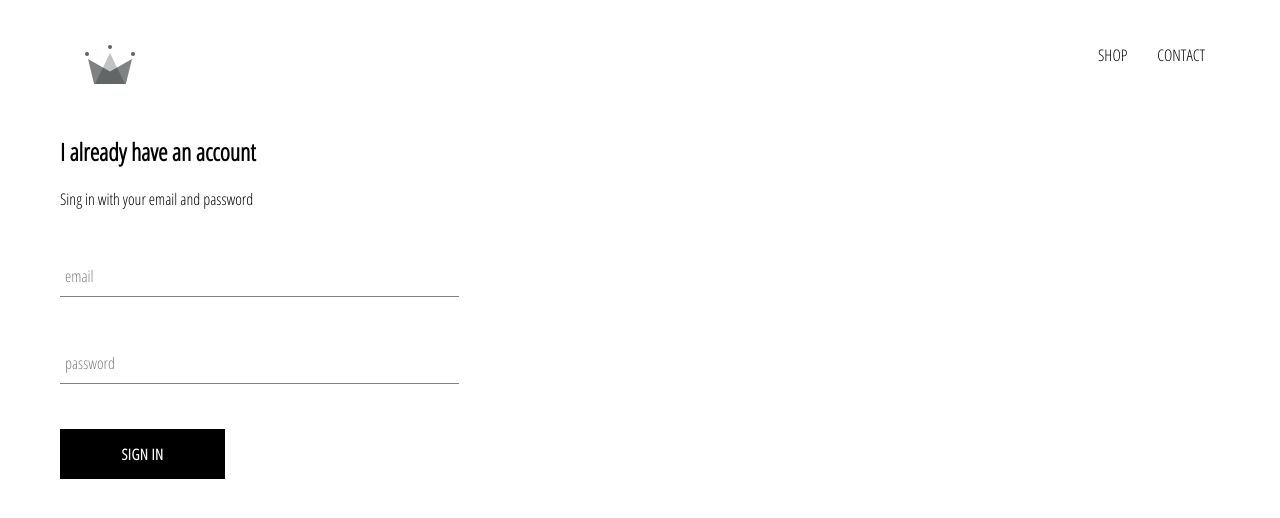
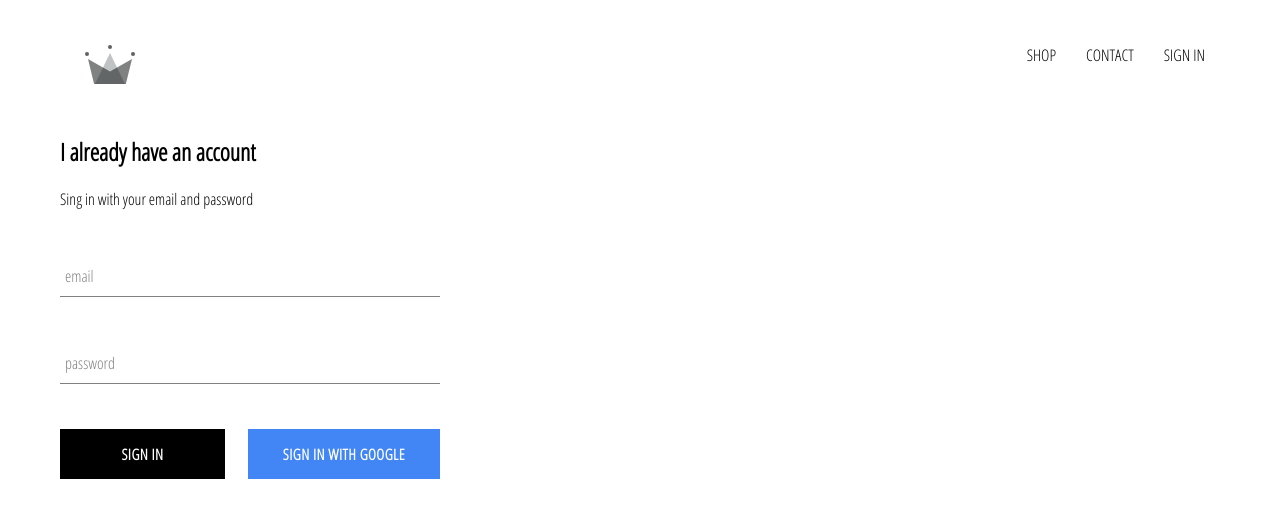
Before and after one commit to nestor-arguello/react-e-commerce, a React (Create React App) app: page /signin in a window 1280 px wide. Shown: the top 518 px of the page. Built offline with nearby package versions, Linux system fonts and the light colour scheme; no server answers.

Commit message:
add firebase integration and google authentication

```diff
--- a/package.json
+++ b/package.json
@@ -6,6 +6,7 @@
     "@testing-library/jest-dom": "^4.2.4",
     "@testing-library/react": "^9.3.2",
     "@testing-library/user-event": "^7.1.2",
+    "firebase": "^7.11.0",
     "node-sass": "^4.13.1",
     "react": "^16.13.0",
     "react-dom": "^16.13.0",
--- a/src/App.css
+++ b/src/App.css
@@ -7,3 +7,7 @@
   text-decoration: none;
   color: black;
 }
+
+* {
+  box-sizing: border-box;
+}
--- a/src/App.js
+++ b/src/App.js
@@ -7,11 +7,30 @@
 import ShopPage from './pages/shop/shop.component';
 import Header from './components/header/header.component';
 import SignInAndSignUpPage from './pages/sign-in-and-sign-up/sign-in-and-sign-up.component';
+import { auth } from './firebase/firebase.util';
 
-function App() {
+class App extends React.Component {
+  state = {
+    currentUser: null,
+  };
+
+  unsubscribeFromAuth = null;
+
+  componentDidMount() {
+    this.unsubscribeFromAuth = auth.onAuthStateChanged(user => {
+      this.setState({ currentUser: user });
+      console.log(user);
+    });
+  }
+
+  componentWillUnmount() {
+    this.unsubscribeFromAuth();
+  }
+
+  render() {
     return (
       <div>
-      <Header />
+        <Header currentUser={this.state.currentUser} />
         <Switch>
           <Route exact path="/" component={HomePage} />
           <Route path="/shop" component={ShopPage} />
@@ -20,5 +39,6 @@
       </div>
     );
   }
+}
 
 export default App;
--- a/src/components/custom-button/custom-button.component.jsx
+++ b/src/components/custom-button/custom-button.component.jsx
@@ -2,9 +2,9 @@
 
 import './custom-button.styles.scss';
 
-const CustomButton = ({ children, ...props }) => {
+const CustomButton = ({ children, isGoogleSignIn, ...props }) => {
   return (
-    <button className="custom-button" {...props}>
+    <button className={`${isGoogleSignIn ? 'google-sign-in' : ''} custom-button`} {...props}>
       {children}
     </button>
   );
--- a/src/components/custom-button/custom-button.styles.scss
+++ b/src/components/custom-button/custom-button.styles.scss
@@ -19,4 +19,14 @@
     color: black;
     border: 1px solid black;
   }
+
+  &.google-sign-in {
+    background-color: #4285f4;
+    color: white;
+
+    &:hover {
+      background-color: #357ae8;
+      border: none;
+    }
+  }
 }
--- a/src/components/header/header.component.jsx
+++ b/src/components/header/header.component.jsx
@@ -3,8 +3,9 @@
 import { ReactComponent as Logo } from '../../assets/4.3 crown.svg.svg';
 
 import './header.styles.scss';
+import { auth } from '../../firebase/firebase.util';
 
-const Header = ({...props}) => {
+const Header = ({ currentUser,...props}) => {
   return (
     <div className="header">
       <Link className="logo-container" to="/">
@@ -17,6 +18,15 @@
         <Link className="option" to="/shop">
           CONTACT
         </Link>
+        {
+          currentUser ?
+          (
+            <div className="option" onClick={() => auth.signOut()} >SIGN OUT</div>
+          ) :
+          (
+            <Link className="option" to="/signin" >SIGN IN</Link>
+          )
+        }
       </div>
     </div>
   );
--- a/src/components/header/header.styles.scss
+++ b/src/components/header/header.styles.scss
@@ -20,6 +20,7 @@
 
     .option {
       padding: 10px 15px;
+      cursor: pointer;
     }
   }
 }
--- a/src/components/sign-in/sign-in.component.jsx
+++ b/src/components/sign-in/sign-in.component.jsx
@@ -3,6 +3,7 @@
 import './sign-in.styles.scss';
 import FormInput from '../form-input/form-input.component';
 import CustomButton from '../custom-button/custom-button.component';
+import { signInWithGoogle } from '../../firebase/firebase.util';
 
 class SignIn extends Component {
   constructor(props) {
@@ -50,8 +51,12 @@
             handleChange={this.handleChange}
             required
           />
-
-          <CustomButton type="submit"> Sign in </CustomButton>
+          <div className="buttons">
+            <CustomButton type="submit"> Sign in </CustomButton>{' '}
+            <CustomButton onClick={signInWithGoogle}isGoogleSignIn >
+              Sign in With Google
+            </CustomButton>
+          </div>
         </form>
       </div>
     );
--- a/src/components/sign-in/sign-in.styles.scss
+++ b/src/components/sign-in/sign-in.styles.scss
@@ -1,9 +1,14 @@
 .sign-in {
-  width: 30vw;
+  width: 380px;
   display: flex;
   flex-direction: column;
 
   .title {
     margin: 10px 0;
   }
+
+  .buttons {
+    display: flex;
+    justify-content: space-between;
+  }
 }
--- /dev/null
+++ b/src/firebase/firebase.util.js
@@ -0,0 +1,25 @@
+import firebase from 'firebase/app';
+import 'firebase/firestore';
+import 'firebase/auth';
+
+const config = {
+  apiKey: 'AIzaSyBXWxAPteNRA9gYTVCXguk8y5CnRLc_Pcw',
+  authDomain: 'react-e-commerce-76665.firebaseapp.com',
+  databaseURL: 'https://react-e-commerce-76665.firebaseio.com',
+  projectId: 'react-e-commerce-76665',
+  storageBucket: 'react-e-commerce-76665.appspot.com',
+  messagingSenderId: '83481155695',
+  appId: '1:83481155695:web:53a16e4a272150e010159a',
+  measurementId: 'G-H7LYF6W3PX',
+};
+
+firebase.initializeApp(config);
+
+export const auth = firebase.auth();
+export const firestore = firebase.firestore();
+
+const provider = new firebase.auth.GoogleAuthProvider();
+provider.setCustomParameters({ prompt: 'select_account' });
+export const signInWithGoogle = () => auth.signInWithPopup(provider);
+
+export default firebase;
```
Also changed, not shown: 1 other file (tests, documents, lock files or other folders). Lines whose indentation alone changed are shown as unchanged.
